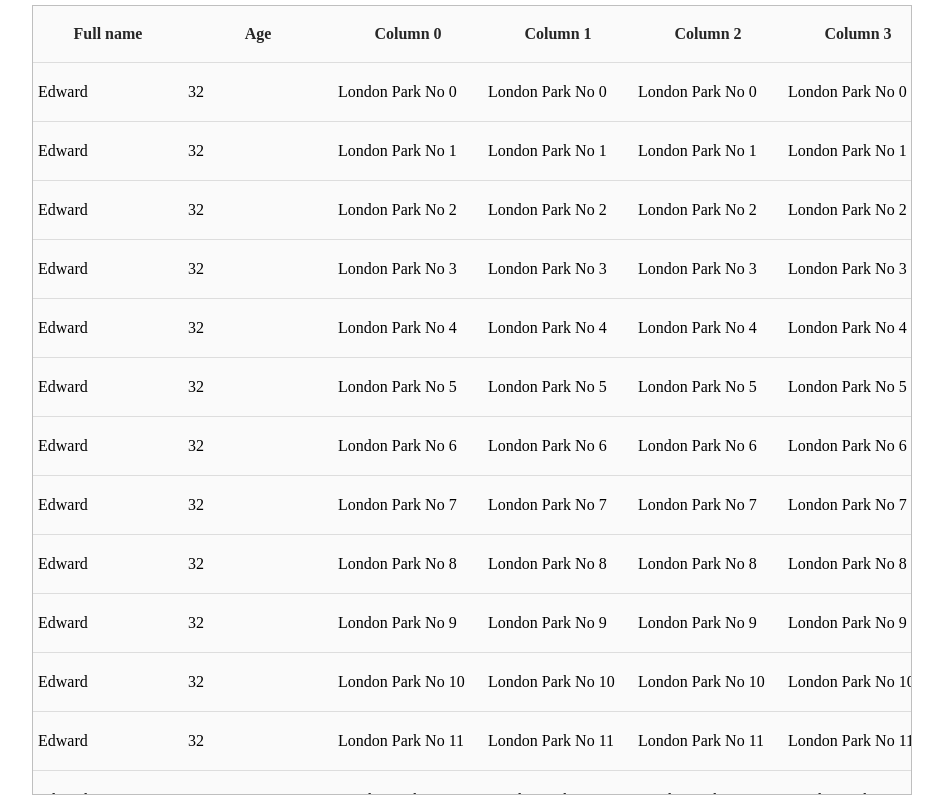
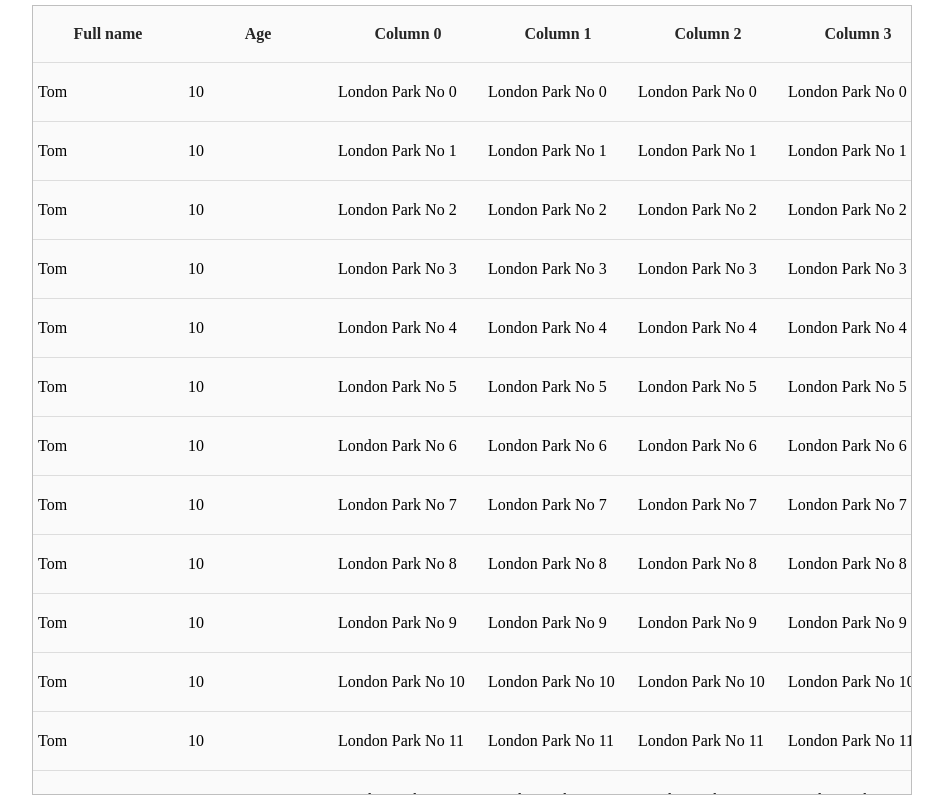
Before and after one commit to Asilbek2002/my-homeworks, a React (Create React App) app: page / in a window 1280 px wide. Shown: the whole page, without its empty margins (168-1111 px from the left). Built offline with nearby package versions, Linux system fonts and the light colour scheme.

Commit message:
table code

```diff
--- a/src/App.js
+++ b/src/App.js
@@ -15,8 +15,8 @@ export default class App extends Component {
     for (let i = 0; i < count; i++) {
       table.push(
         <tr>
-          <td>Edward</td>
-          <td>32</td>
+          <td>Tom</td>
+          <td>10</td>
           <td>London Park No {i}</td>
           <td>London Park No {i}</td>
           <td>London Park No {i}</td>
```
